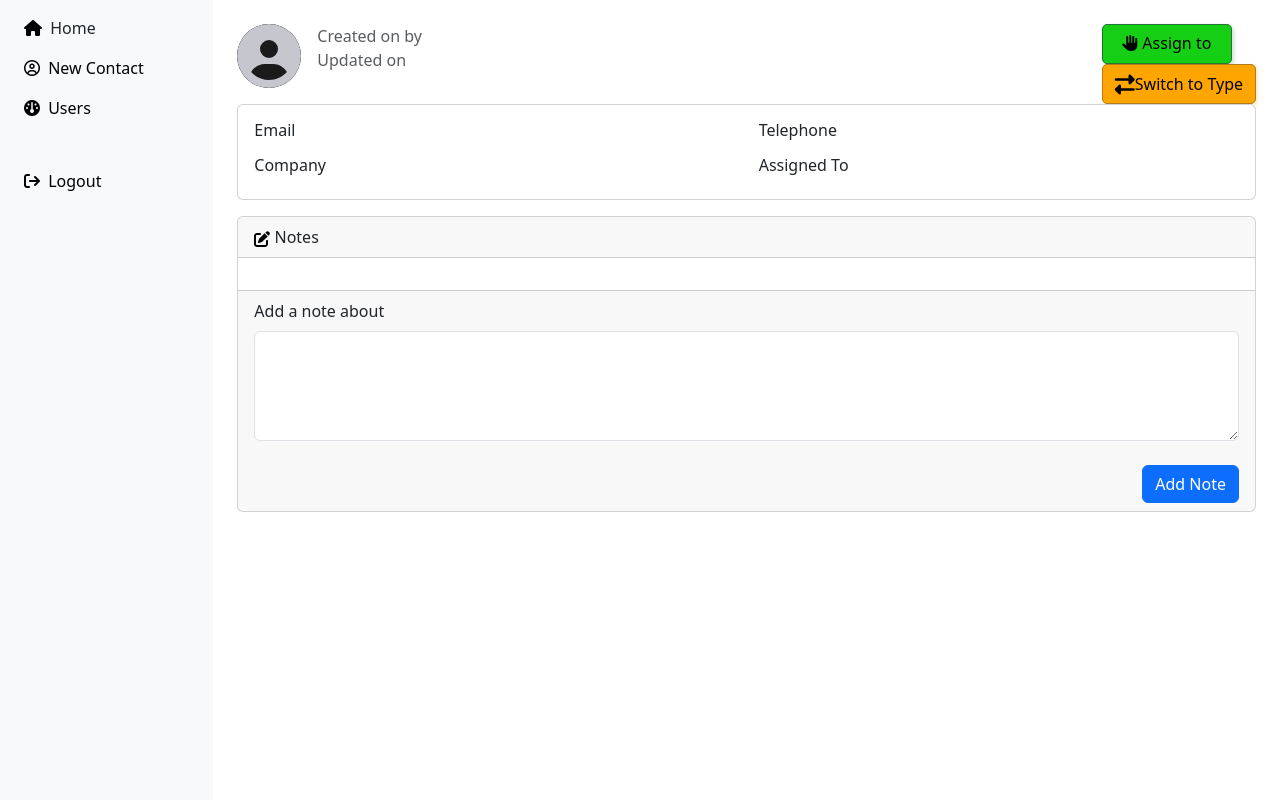
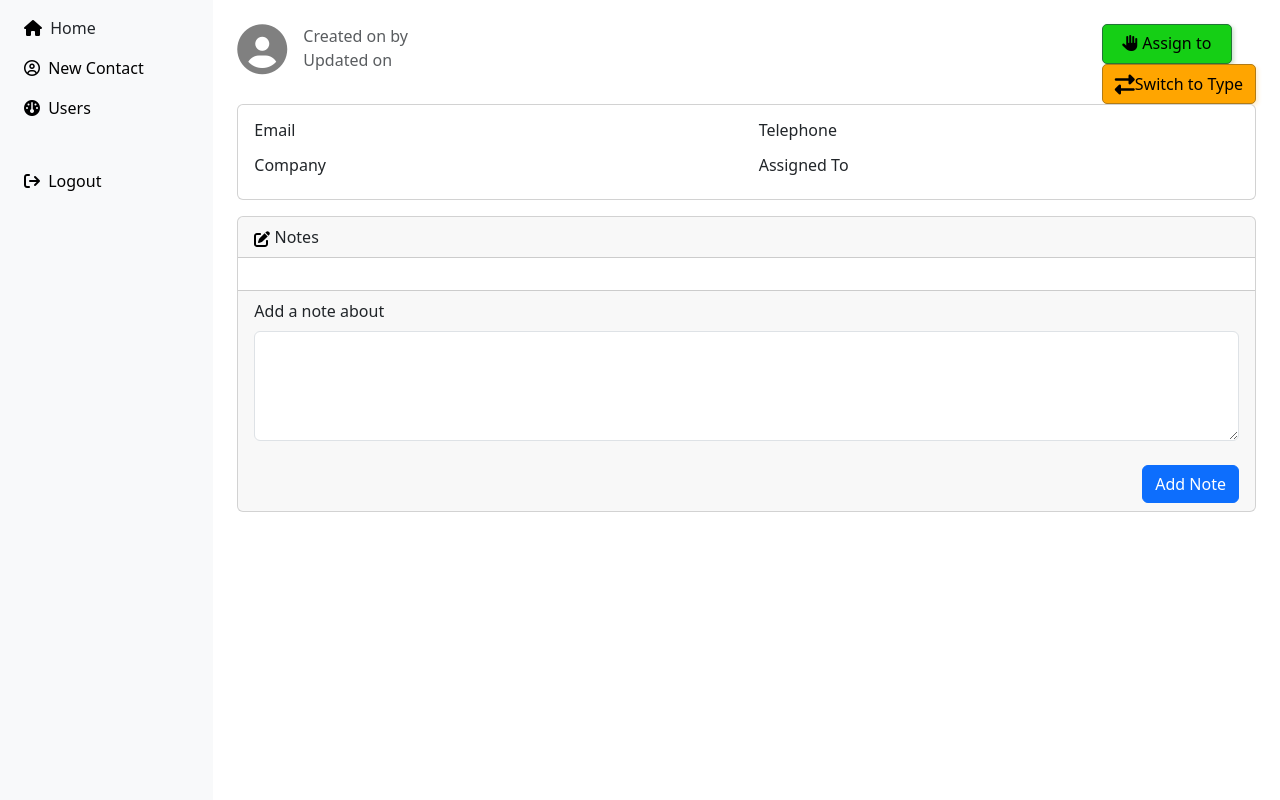
Before and after one commit to CoderTrudy/info2180-project-2, a PHP site: the page made by contact-details.php in a window 1280 px wide. Shown: the part 70-870 px from the top of the page. Run offline with PHP 8.4, Linux system fonts and the light colour scheme; data comes from the database, SQL or seed files in the repository; data that the repository does not hold is empty.

Commit message:
Fixed profile icon

```diff
--- a/contact-details.php
+++ b/contact-details.php
@@ -17,7 +17,7 @@ include_once 'layout.php';
         ?>
         <div class = "d-flex">
             <div class="flex-shrink-0">
-                <img src="circle-user-solid.svg" class="rounded-circle" style="background-color: rgb(27, 27, 27);" alt="profile">
+            <i class="fa-solid fa-circle-user" style="font-size:50px; color:gray;"></i>
             </div>
             <div class="flex-grow-1 ms-3">
                 <h2 class="text-start fw-bold mb-0">
```
